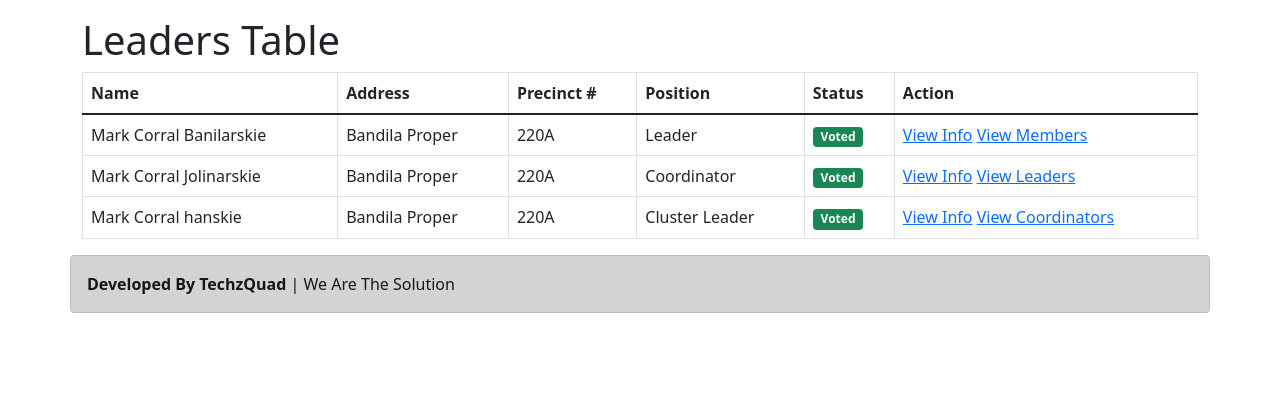
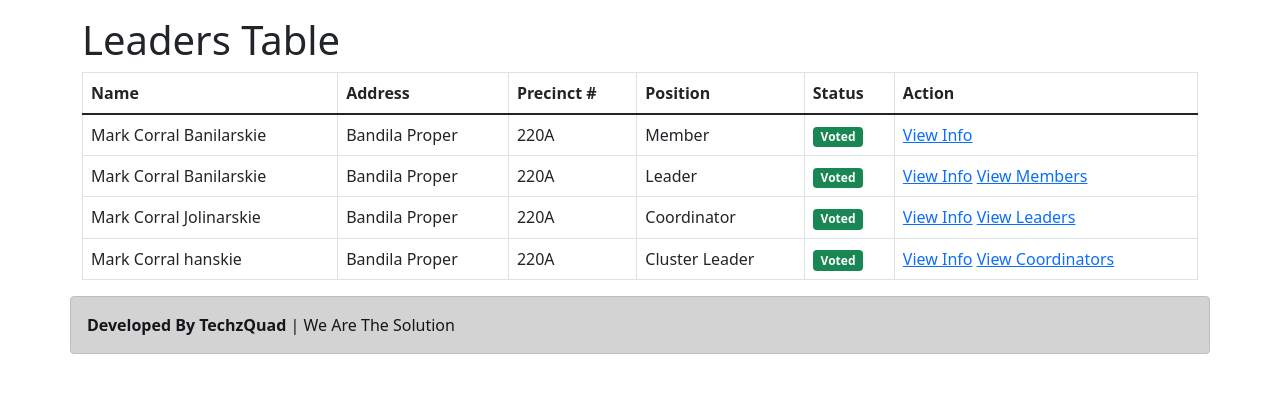
Before and after one commit to TechzQuad/Team-Asenso, a PHP site: page /voters.php in a window 1280 px wide. Shown: the part 56-449 px from the top of the page. Run offline with PHP 8.4, Linux system fonts and the light colour scheme.

Commit message:
Update voters.php

```diff
--- a/voters.php
+++ b/voters.php
@@ -21,6 +21,14 @@
       </tr>
     </thead>
     <tbody>
+    <tr>
+        <td>Mark Corral Banilarskie</td>
+        <td>Bandila Proper</td>
+        <td>220A</td>
+        <td>Member</td>
+        <td><span class="badge bg-success">Voted</span></td>
+        <td><a href="#">View Info</a></td>
+      </tr>
       <tr>
         <td>Mark Corral Banilarskie</td>
         <td>Bandila Proper</td>
@@ -35,7 +43,7 @@
         <td>220A</td>
         <td>Coordinator</td>
         <td><span class="badge bg-success">Voted</span></td>
-        <td><a href="#">View Info</a>&nbsp;<a href="#">View Leaders</a></a></td>
+        <td><a href="#">View Info</a>&nbsp;<a href="#">View Leaders</a></td>
       </tr>
       <tr>
         <td>Mark Corral hanskie</td>
```
